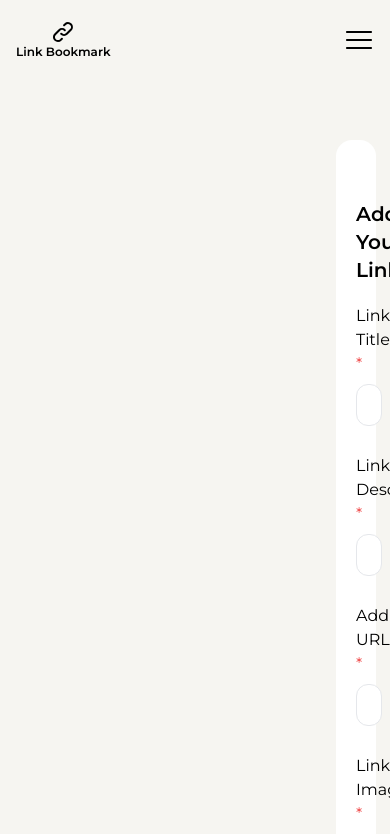
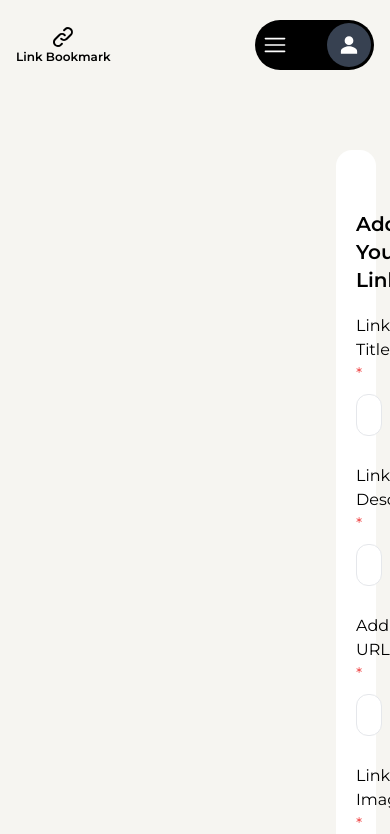
Before and after one commit to rohann06/Link-bookmark, a Next.js app: page /addLink in a window 390 px wide. Shown: the top 834 px of the page. Built offline with nearby package versions, Linux system fonts and the light colour scheme; no server answers.

Commit message:
Navbar revamped

```diff
--- a/app/components/Navbar/index.tsx
+++ b/app/components/Navbar/index.tsx
@@ -4,16 +4,18 @@ import React, { useState } from "react";
 import { HiOutlineLink } from "react-icons/hi";
 import { RxHamburgerMenu } from "react-icons/rx";
 import { useSession, signIn, signOut } from "next-auth/react";
+import Profile from "../Profile";
 
 const Navbar = () => {
   const [isMobileNavOpen, setIsMobileNavOpen] = useState(false);
+  const [openNavOptions, setOpenNavOptions] = useState(false);
   const { data: session } = useSession();
 
   console.log("Session data", session?.user);
 
   return (
     <>
-      <div className=" flex justify-between items-center">
+      <div className=" flex justify-between items-center mb-10">
         <Link href={"/"}>
           <div className=" flex flex-col justify-center items-center">
             <div className=" text-2xl md:text-3xl">
@@ -27,8 +29,12 @@ const Navbar = () => {
         <div className=" hidden md:block">
           {session && session?.user ? (
             <div className=" flex items-center gap-5">
+              {openNavOptions && (
+                <>
                   <Link href={"/addLink"}>
-                <p className=" cursor-pointer hover:font-medium">Add Link</p>
+                    <p className=" cursor-pointer hover:font-medium">
+                      Add Link
+                    </p>
                   </Link>
                   <Link href={"/myLinks"}>
                     <p className=" cursor-pointer hover:font-medium">
@@ -46,6 +52,12 @@ const Navbar = () => {
                   >
                     Logout
                   </p>
+                </>
+              )}
+
+              <div onClick={() => setOpenNavOptions(!openNavOptions)}>
+                <Profile />
+              </div>
             </div>
           ) : (
             <div
@@ -63,7 +75,7 @@ const Navbar = () => {
             onClick={() => setIsMobileNavOpen(!isMobileNavOpen)}
             className=" text-3xl"
           >
-            <RxHamburgerMenu />
+            <Profile />
           </div>
         </div>
       </div>
--- /dev/null
+++ b/app/components/Profile/index.tsx
@@ -0,0 +1,36 @@
+"use client";
+import React from "react";
+import { useSession } from "next-auth/react";
+import { IoPersonSharp } from "react-icons/io5";
+import { RxHamburgerMenu } from "react-icons/rx";
+const Profile = () => {
+  const { data: session } = useSession();
+  const image: string = session?.user?.image || "";
+  return (
+    <div className=" bg-black p-[3px] md:p-[5px] rounded-full pl-[8px] md:pl-[10px] cursor-pointer">
+      {image ? (
+        <div className=" flex flex-row-reverse items-center gap-2 md:gap-3 rounded-full bg-black ">
+          <div className=" rounded-full overflow-hidden h-9 w-9 md:h-11 md:w-11">
+            <img src={image} alt="Myimg" className=" h-full w-full " />
+          </div>
+          <div className=" text-white text-2xl ">
+            <RxHamburgerMenu className="bg-black" />
+          </div>
+        </div>
+      ) : (
+        <>
+          <div className=" flex flex-row-reverse items-center gap-3 rounded-full bg-black ">
+            <div className=" p-[12px]  rounded-full bg-gray-700 text-xl">
+              <IoPersonSharp className=" bg-gray-700 text-white " />
+            </div>s
+            <div className=" text-white text-2xl ">
+              <RxHamburgerMenu className="bg-black" />
+            </div>
+          </div>
+        </>
+      )}
+    </div>
+  );
+};
+
+export default Profile;
```
Lines whose indentation alone changed are shown as unchanged.
